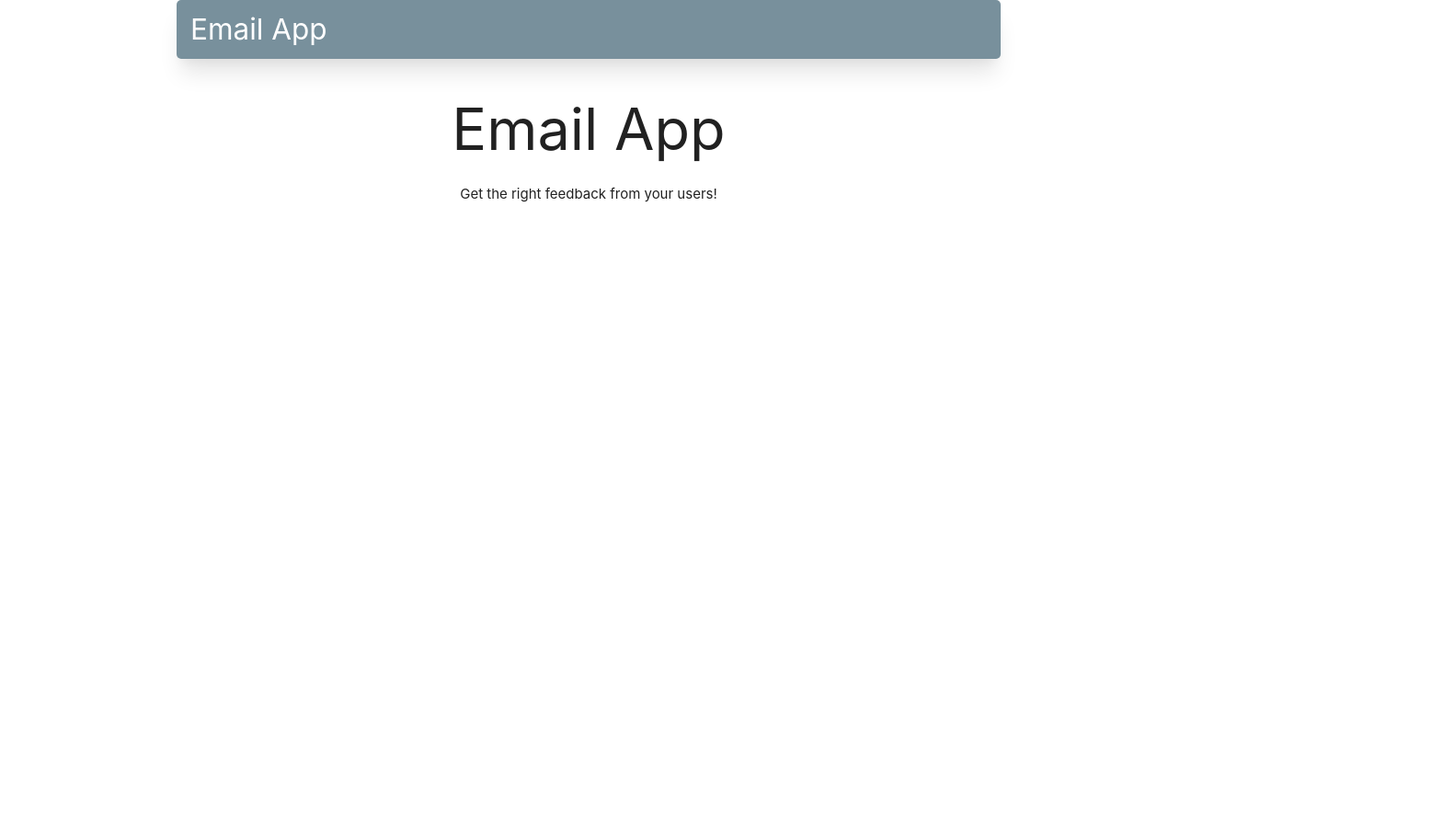
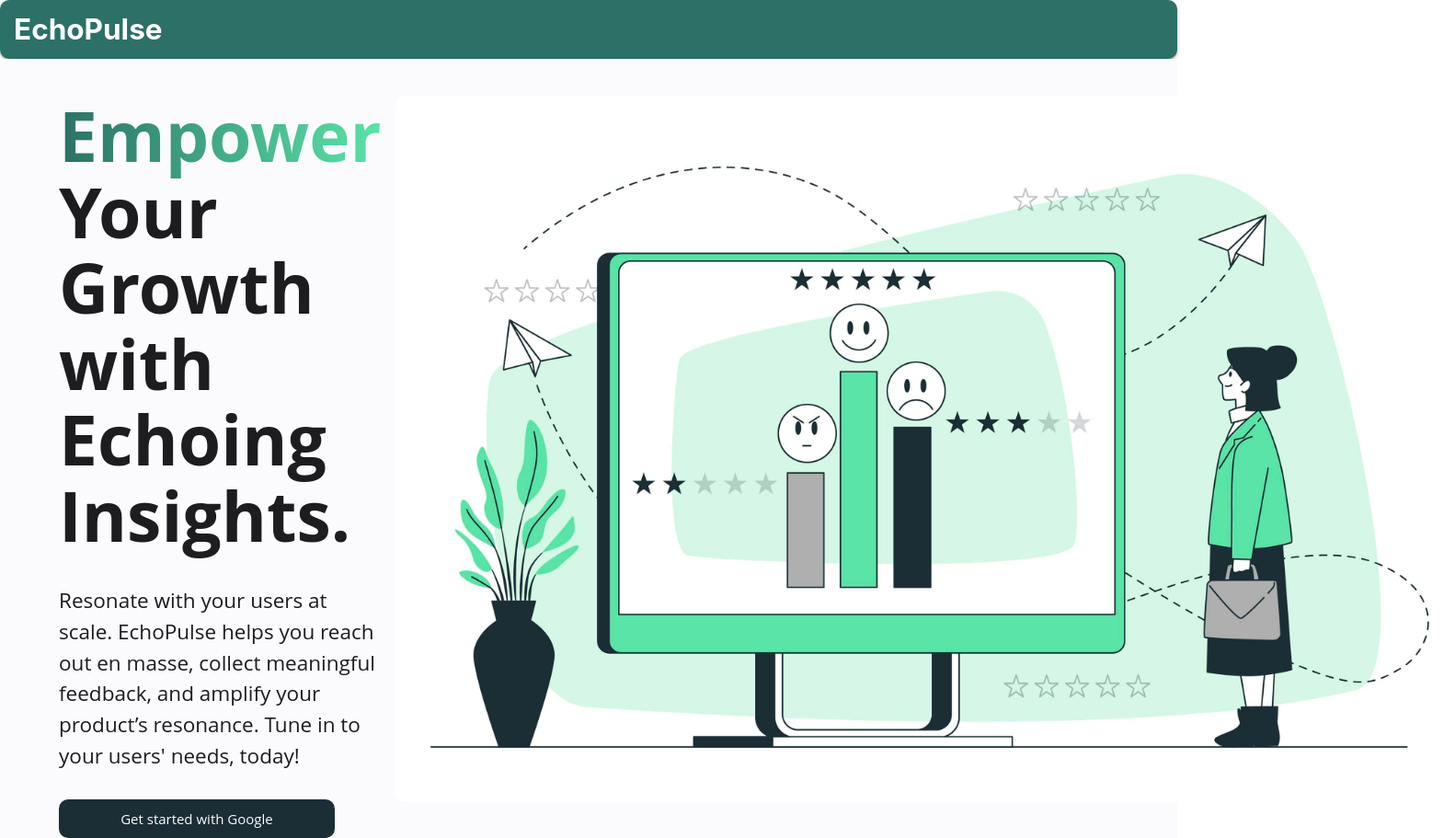
Before and after one commit to joshuaramat/email-app, a React (Create React App) app in the folder client/: page / in a window 1280 px wide. Shown: the whole page at 92% size, 1582 px wide, since content can reach past the window. Before the commit the page ends 800 px from the top, so only its background shows below. Built offline with nearby package versions, Linux system fonts and the light colour scheme; no server answers.

Commit message:
updated design of landing page and header

```diff
--- a/client/src/components/App.js
+++ b/client/src/components/App.js
@@ -15,7 +15,7 @@ class App extends Component {
 
   render() {
     return (
-      <div className="container">
+      <div>
         <BrowserRouter>
           <div>
             <Header />
--- a/client/src/components/Header.js
+++ b/client/src/components/Header.js
@@ -11,7 +11,7 @@ class Header extends Component {
       case null:
         return;
       case false:
-        return <li><a href="/auth/google">Login With Google</a></li>;
+        return <li><a href="/auth/google">Signup/Login</a></li>;
       default:
         return [
           <li key="3">
@@ -27,18 +27,15 @@ class Header extends Component {
 
   render() {
     return (
-      <nav className='navbar blue-grey lighten-1'>
+      <nav className="navbar darken-4">
         <div className="nav-wrapper">
           <Link
             to={this.props.auth ? '/surveys' : '/'}
-            className="brand-logo"
-            style={{
-              marginLeft: '1rem'
-            }}
+            className="brand-logo left"
           >
-            Email App
+            EchoPulse
           </Link>
-          <ul id="nav-mobile" className="right hide-on-med-and-down">
+          <ul id="nav-mobile" className="right">
             {this.renderContent()}
           </ul>
         </div>
--- a/client/src/components/Landing.js
+++ b/client/src/components/Landing.js
@@ -1,16 +1,30 @@
-import React from 'react'
+import React from 'react';
+import '../styles/landing.css';
+import hero from '../assets/images/hero.jpg';
 
 const Landing = () => {
   return (
-    <div
-      style={{
-        textAlign: 'center'
-      }}
-    >
-      <h1>
-        Email App
-      </h1>
-      Get the right feedback from your users!
+    <div className='landing-container'>
+      <div className='hero'>
+        <div className='text-container'>
+          <h1>
+            <span className='gradient'>Empower</span> Your Growth
+            <br /> with Echoing Insights.
+          </h1>
+          <p>Resonate with your users at scale. EchoPulse helps you reach out en masse, collect meaningful feedback, and amplify your product’s resonance. Tune in to your users' needs, today!</p>
+          <a
+            href="/auth/google"
+            className='cta-button'
+          >
+            Get started with Google
+          </a>
+        </div>
+        <img
+          src={hero}
+          alt='hero'
+          className='hero-image'
+        />
+      </div>
     </div>
   )
 }
--- a/client/src/styles/header.css
+++ b/client/src/styles/header.css
@@ -1,8 +1,33 @@
+:root {
+  --color-primary: #59E4A7;
+  --color-navbar: #2C7067;
+  --color-text: #fbfbfd;
+}
+
 .navbar {
-  border-radius: 5px;
-  box-shadow: rgba(0, 0, 0, 0.1) 0px 20px 25px -5px, rgba(0, 0, 0, 0.04) 0px 10px 10px -5px;
+  border-radius: 10px;
+  width: 100%;
+  background-color: var(--color-navbar);
+}
+
+.nav-wrapper {
+  width: 100%;
+}
+
+.brand-logo {
+  margin-left: 1rem;
+  font-weight: 700;
+}
+
+#nav-mobile {
+  color: var(--color-primary);
+}
+
+li > a {
+  color: var(--color-primary);
 }
 
 .credits {
   margin: 0 1rem;
+  color: var(--color-text);
 }
--- /dev/null
+++ b/client/src/styles/landing.css
@@ -0,0 +1,143 @@
+/* Define your design language */
+:root {
+  --font-primary: 'Open Sans', sans-serif;
+  --color-primary: #59E4A7;
+  --color-secondary: #2C7067;
+  --color-text: #1d1d1f;
+  --color-background: #fbfbfd;
+  --font-size-title: 5rem;
+  --font-size-text: 1.5rem;
+  --border-radius: 10px;
+  --button-color: #1B2D35;
+  --button-color-focus: #4bd395;
+  --gradient-background: linear-gradient(to right,#2C7067, #59E4A7);
+}
+
+* {
+  margin: 0;
+  padding: 0;
+  box-sizing: border-box; /* Helps with responsive design */
+}
+
+.gradient {
+  background: var(--gradient-background);
+  -webkit-background-clip: text;
+  -webkit-text-fill-color: transparent;
+  background-clip: text;
+  color: transparent;
+}
+
+.landing-container {
+  width: 100%;
+  display: flex;
+  flex-direction: column;
+  align-items: center;
+  justify-content: center;
+  background-color: var(--color-background);
+}
+
+.hero {
+  width: 90%;
+  display: flex;
+  flex-direction: column;
+  align-items: center;
+  text-align: center;
+  justify-content: space-between;
+  gap: 1rem;
+}
+
+.hero-image {
+  width: 100%;
+  max-width: 800px;
+  height: auto;
+  object-fit: contain;
+  border-radius: var(--border-radius);
+  order: 2;
+}
+
+h1,
+p,
+.cta-button {
+  order: 1;
+}
+
+h1 {
+  font-family: var(--font-primary);
+  font-size: var(--font-size-title);
+  color: var(--color-text);
+  font-weight: 700;
+}
+
+p {
+  font-family: var(--font-primary);
+  font-size: var(--font-size-text);
+  color: var(--color-text);
+  margin-bottom: 20px;
+}
+
+.cta-button {
+  max-width: 250px;
+  font-family: var(--font-primary);
+  font-size: 1em;
+  font-weight: 500;
+  color: var(--color-background);
+  background-color: var(--button-color);
+  border: none;
+  border-radius: var(--border-radius);
+  padding: 10px 40px;
+  cursor: pointer;
+  transition: background-color 0.3s ease;
+  text-align: center;
+}
+
+.cta-button:hover {
+  background-color: var(--button-color-focus);
+}
+
+@media (min-width: 1024px) {
+  .cta-button {
+    max-width: 300px;
+  }
+
+  .hero-image {
+    max-width: 1200px;
+  }
+}
+
+@media (min-width: 992px) {
+  /* for desktop and laptop screens */
+  .hero {
+    flex-direction: row; /* aligns items in a row */
+    justify-content: space-between; /* equal space around items */
+    text-align: left; /* aligns text to the left */
+  }
+
+  .text-container {
+    display: flex;
+    flex-direction: column;
+    justify-content: center;
+    gap: 10px; /* provides space between h1 and p elements */
+  }
+}
+
+@media (max-width: 576px) {
+  .landing-container {
+    padding: 20px;
+  }
+
+  .hero {
+    padding: 20px;
+  }
+
+  h1 {
+    font-size: 2em;
+  }
+
+  p {
+    font-size: 1em;
+  }
+
+  .cta-button {
+    font-size: 1em;
+  }
+}
```
Also changed, not shown: client/src/assets/images/hero.jpg (added).
